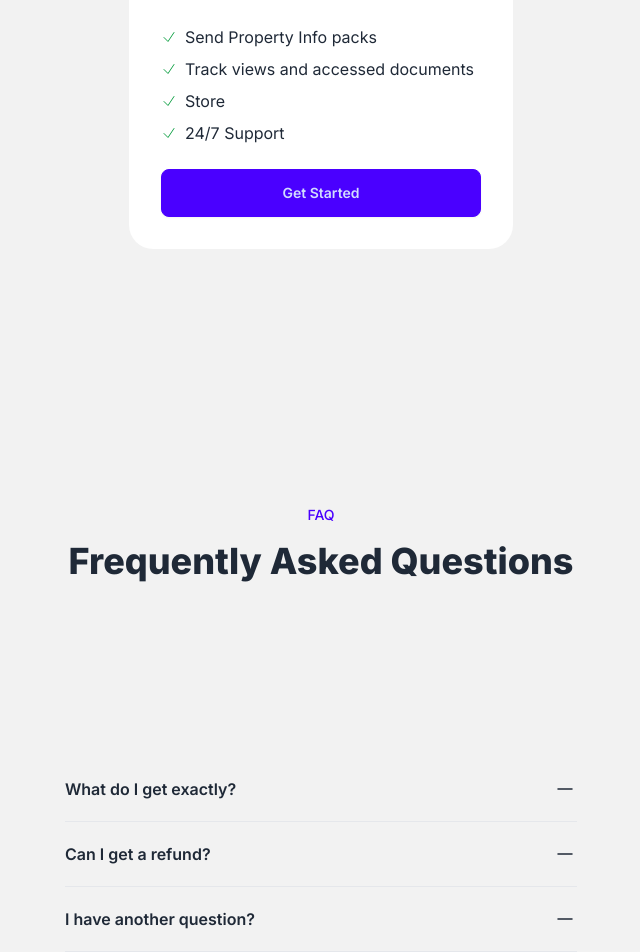
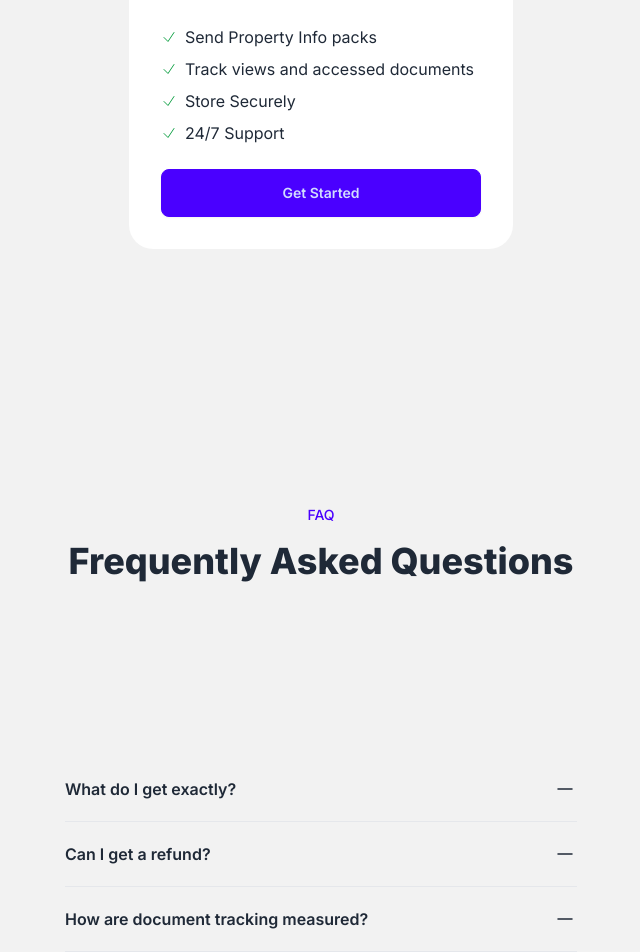
Before and after one commit to brbe571/codeFast, a Next.js app: page / in a window 1280 px wide. Shown: the part 1004-1956 px from the top of the page, without its empty margins (319-959 px from the left). Built offline with nearby package versions, Linux system fonts and the light colour scheme; no server answers.

Commit message:
updated FAQ

```diff
--- a/app/page.js
+++ b/app/page.js
@@ -59,7 +59,7 @@ export default async function Home() {
             <ul className="space-y-2">
               <ListItem>Send Property Info packs</ListItem>
               <ListItem>Track views and accessed documents</ListItem>
-              <ListItem>Store</ListItem>
+              <ListItem>Store Securely</ListItem>
               <ListItem>24/7 Support</ListItem>
             </ul>
 
@@ -81,15 +81,15 @@ export default async function Home() {
           {[
             {
               question: "What do I get exactly?",
-              answer: "Lorem Ipsum"
+              answer: "Store property documents securely and track what your clients are viewing"
             },
             {
               question: "Can I get a refund?",
-              answer: "Lorem Ipsum"
+              answer: "If you are not happy with the service we offer a full refund"
             },
             {
-              question: "I have another question?",
-              answer: "Lorem Ipsum"
+              question: "How are document tracking measured?",
+              answer: "You will see which users have clicked and downloaded documents. How many times they have done so with the client contact details "
             }
           ].map((qa) => (
             <FAQListItem key={qa.question} qa={qa} />
```
